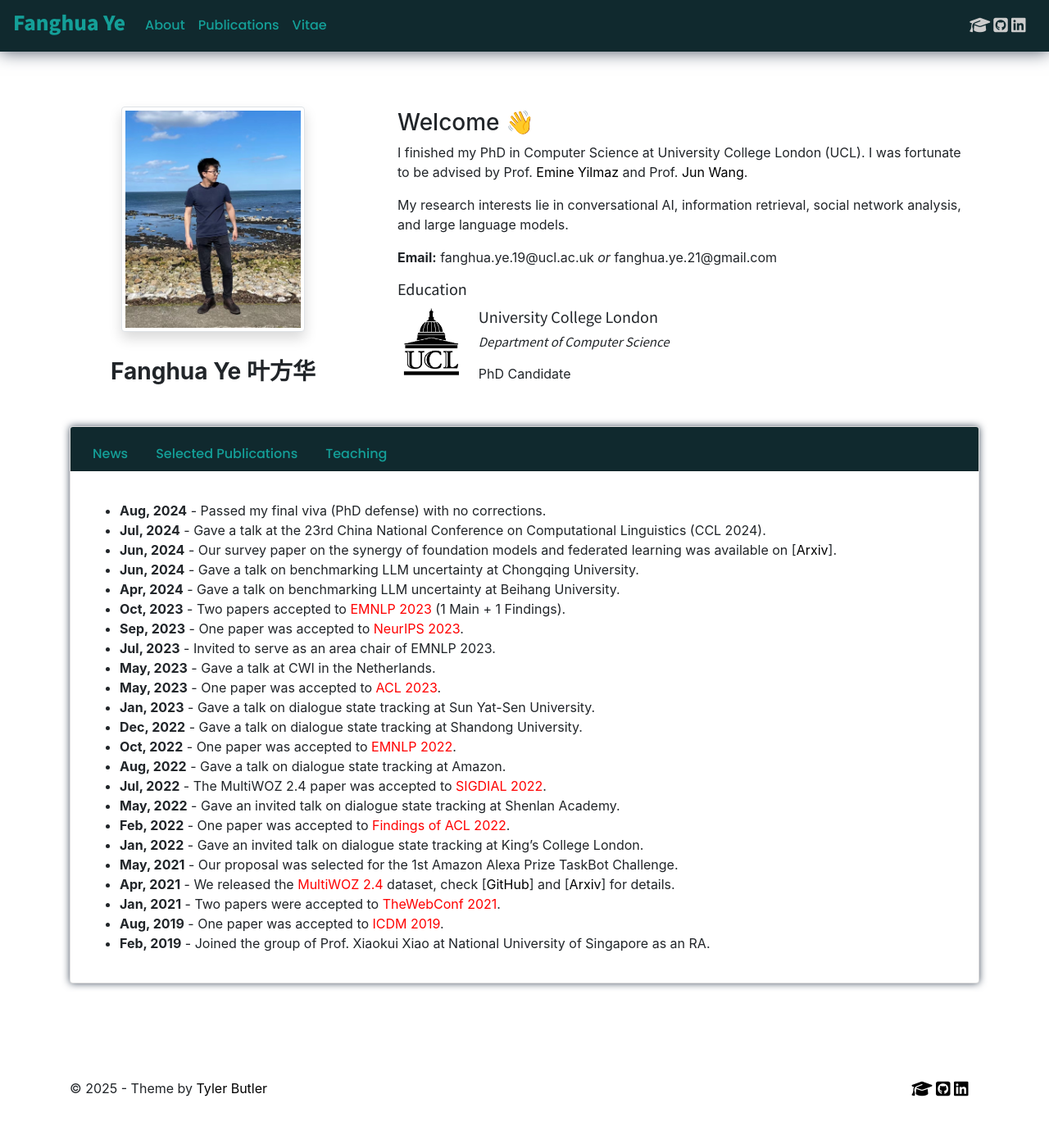
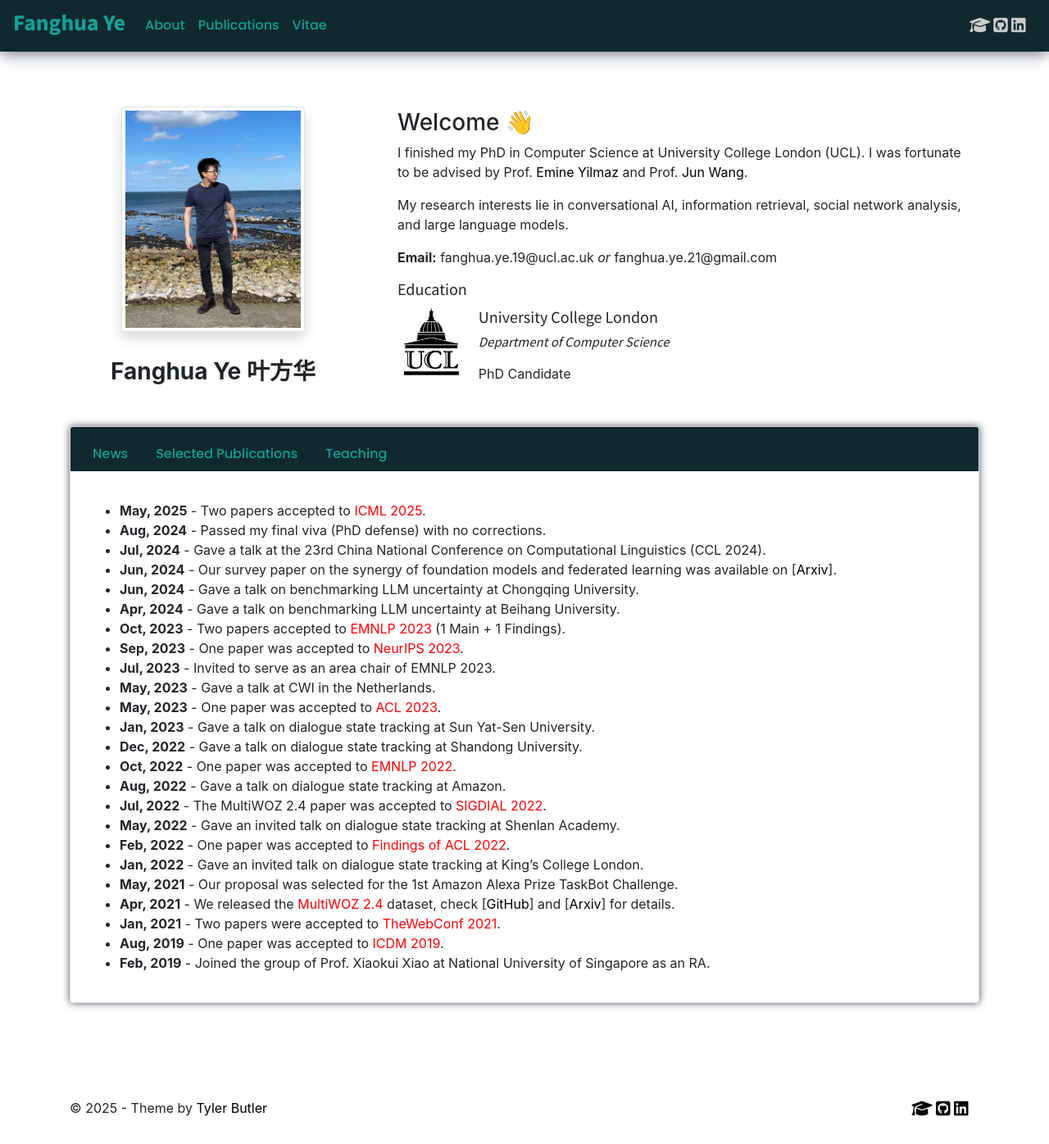
Before and after one commit to smartyfh/marvelous-mars-26de4, a Jekyll site: the page built from index.md, in a window 1280 px wide. Shown: the whole page at 82% size. Built offline with Jekyll 4.4.1, drawn with Linux system fonts in a browser that asks for light colours; nearby versions of some CDN libraries; comment, search, counter and statistics services are not loaded; our own code applies the rules of GitHub Pages for plain Markdown files; before the commit the page ends 1372 px from its top, so only the background shows below that.

Commit message:
Update news.md

```diff
--- a/_includes/news.md
+++ b/_includes/news.md
@@ -1,3 +1,4 @@
++ **May, 2025** - Two papers accepted to <font color=red>ICML 2025</font>.
 + **Aug, 2024** - Passed my final viva (PhD defense) with no corrections.
 + **Jul, 2024** - Gave a talk at the 23rd China National Conference on Computational Linguistics (CCL 2024).
 + **Jun, 2024** - Our survey paper on the synergy of foundation models and federated learning was available on [[Arxiv](https://arxiv.org/abs/2406.12844)].
```
